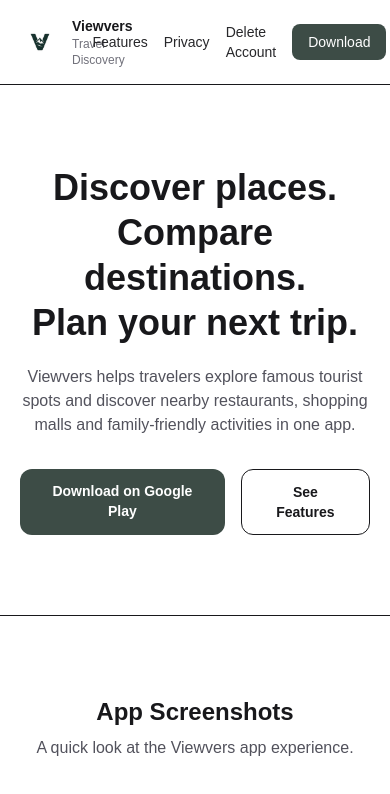
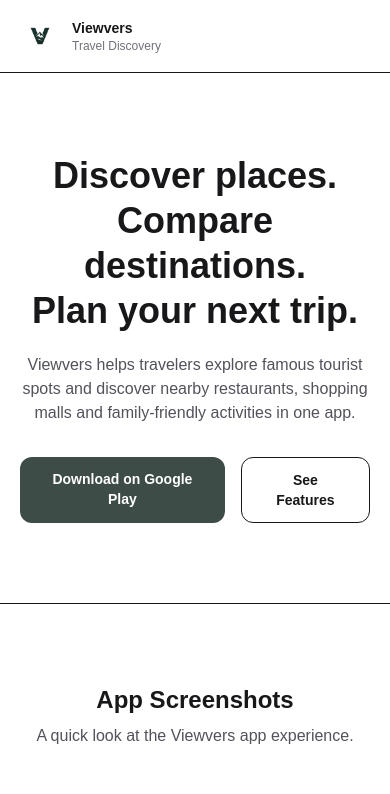
Before and after one commit to khans12khans567-commits/viewvers-website, a Next.js app: page / in a window 390 px wide. Shown: the top 794 px of the page. Built offline with nearby package versions, Linux system fonts and the light colour scheme.

Commit message:
update something

```diff
--- a/app/page.tsx
+++ b/app/page.tsx
@@ -24,7 +24,7 @@
             </div>
           </div>
 
-          <div className="flex items-center gap-4">
+          <div className="hidden md:flex items-center gap-4">
 
           <a
             href="#features"
@@ -48,10 +48,10 @@
           </a>
 
           <a
-            href="#download"
-            className="rounded-lg bg-[#3D4C46] px-4 py-2 text-sm font-medium text-white"
+          href="#download"
+          className="md:ml-4 rounded-lg bg-[#3D4C46] px-4 py-2 text-sm font-medium text-white"
           >
-            Download
+          Download
           </a>
 
           </div>
```
